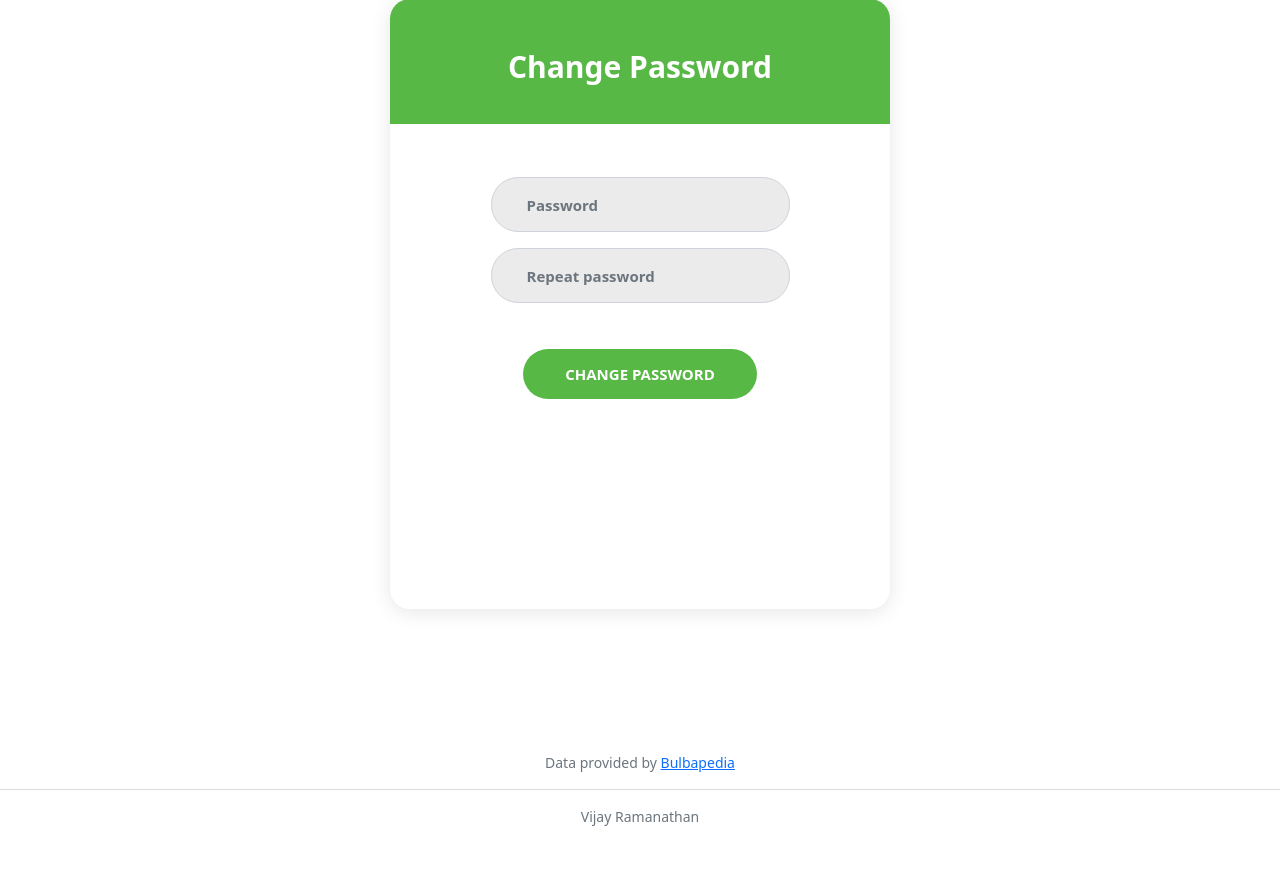
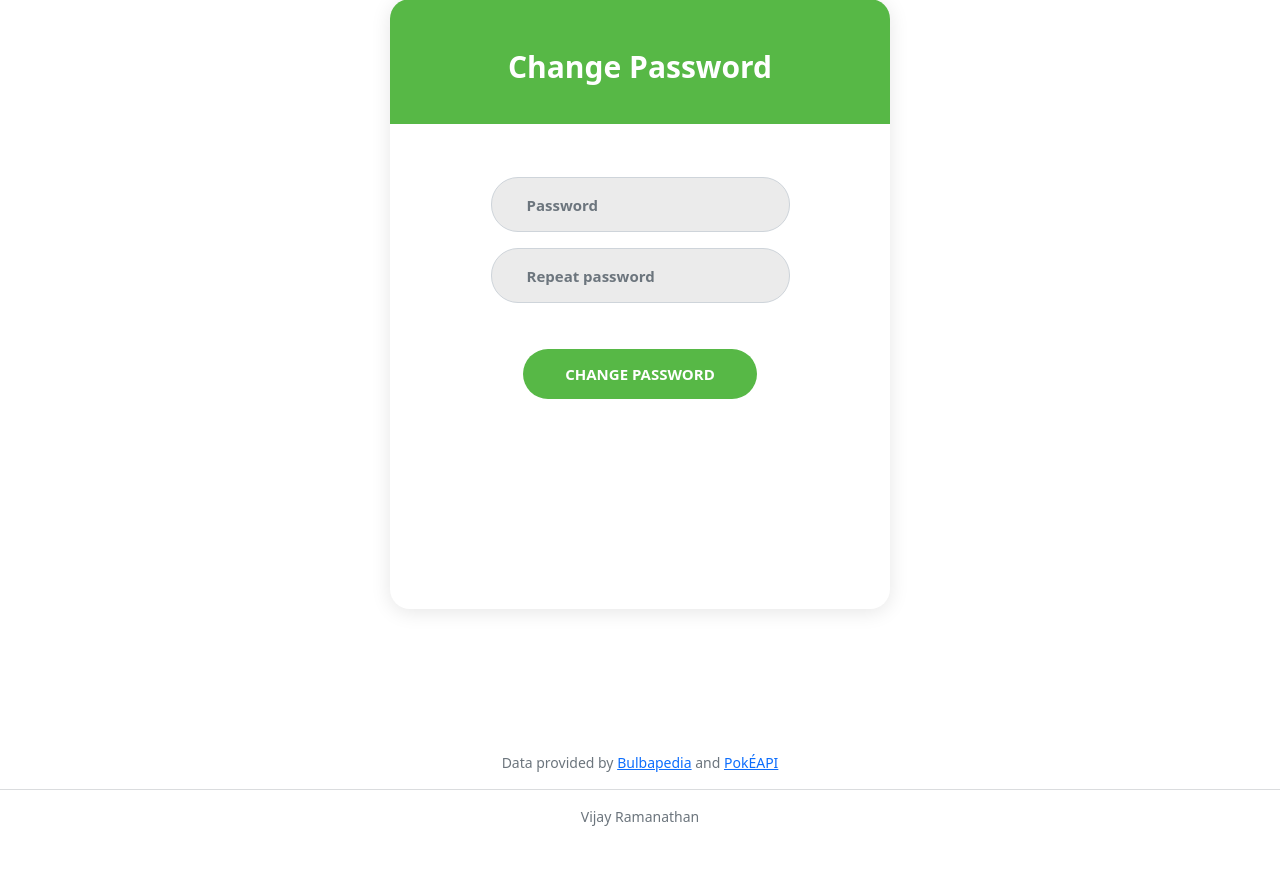
Before and after one commit to Shadowmachete/CS50, a Flask app: page /passwordChange in a window 1280 px wide. Shown: the part 194-1069 px from the top of the page. Run offline with Flask 3, Linux system fonts and the light colour scheme; a user stored in the database is signed in; some libraries are stand-ins or nearby versions.

Commit message:
Wed, Oct 25, 2023, 8:59 PM +08:00

```diff
--- a/project/templates/layout.html
+++ b/project/templates/layout.html
@@ -57,7 +57,7 @@
         </main>
 
         <footer class="mb-5 small text-center text-muted">
-            Data provided by <a href="https://bulbapedia.bulbagarden.net/wiki/Main_Page">Bulbapedia</a>
+            Data provided by <a href="https://bulbapedia.bulbagarden.net/wiki/Main_Page">Bulbapedia</a> and <a href="https://pokeapi.co/">Pok&#201;API</a>
             <hr>
             Vijay Ramanathan
         </footer>
```
